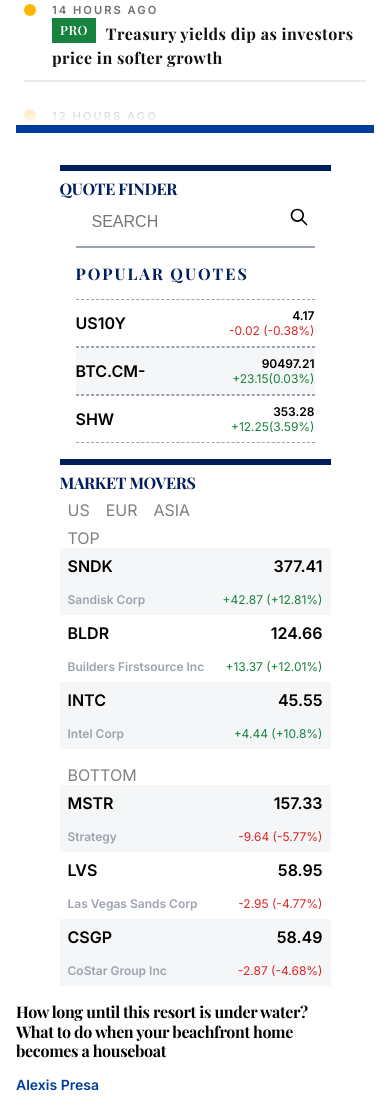
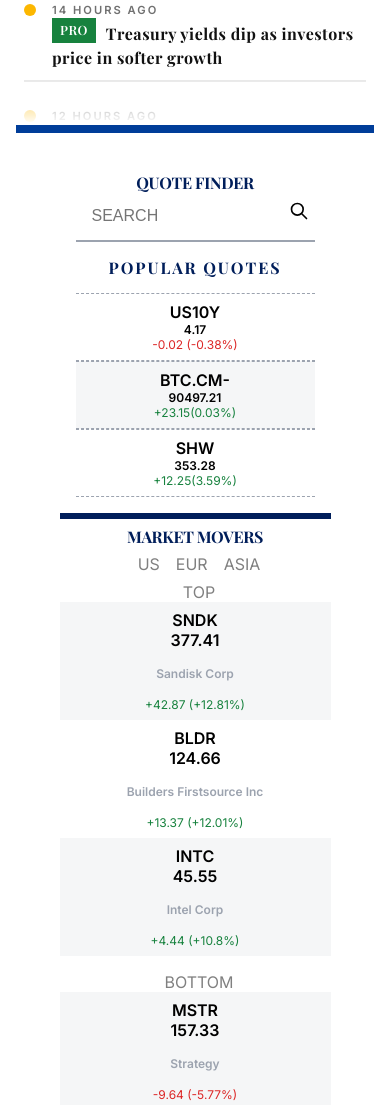
Before and after one commit to jzhang522/SSDP-2850-0-A04, a plain HTML site: page index.html in a window 390 px wide. Shown: the part 2391-3496 px from the top of the page. Drawn offline with nearby package versions, Linux system fonts and the light colour scheme.

Commit message:
Merge remote-tracking branch 'origin/footer' into header+finance

```diff
--- a/styles/index.css
+++ b/styles/index.css
@@ -773,7 +773,6 @@ ADS - RIVER RIGHT
   order: 3;
   text-align: center;
 }
-
 .bordered-full {
   border-top: 1px solid var(--color-text-subtle);
   border-bottom: 1px solid var(--color-text-subtle);
@@ -796,20 +795,38 @@ ADS - RIVER RIGHT
 RIVER RESPONSIVENESS
 ---------------------------------------------- */
 @media (max-width: 1024px) {
-.river-mid-feature-thumbnail img,
-.river-card-thumbnail img {
+.river-mid-feature-thumbnail,
+.river-card-thumbnail {
   display: none;
 }
 .content-river {
   display: flex;
   flex-direction: column;
+  justify-self: center;
+  justify-content: center;
+  align-items: center;
 }
 .river-aside {
-  /* flex-direction: row; */
   position: relative;
   margin: 0;
   position:unset;
-  justify-self: flex-start;
+  justify-self: center;
+}
+.river-market-movers-tile,
+.river-aside-quote,
+.river-quote-finder,
+.river-market-movers,
+.tile-top-row,
+.tile-bot-row,
+.aside-quote-right {
+  flex-direction: column;
+  text-align: center;
+}
+.river-market-movers-region-select {
+  justify-content: center;
+}
+.content-river .river-quote-finder {
+  border-top: none;
 }
 }
 
@@ -1286,6 +1303,7 @@ FOOTER RESPONSIVENESS
 
 /* Overlay
 --------------------------------------------- */
+/* UNUSED CLASS - Not referenced in HTML */
 .overlay {
   background: #ffffff59;
 }
```
